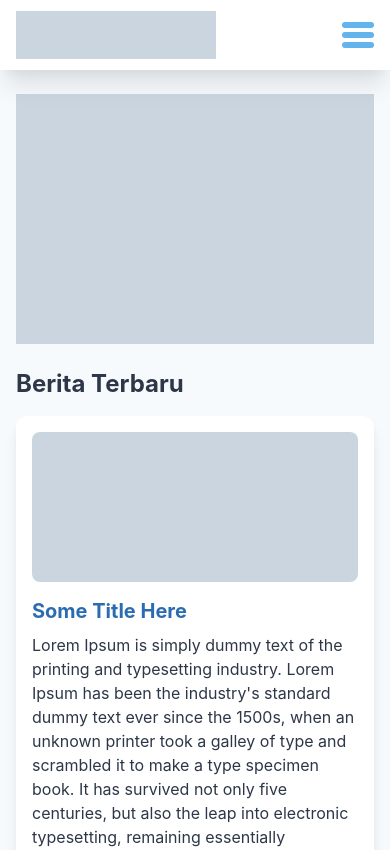
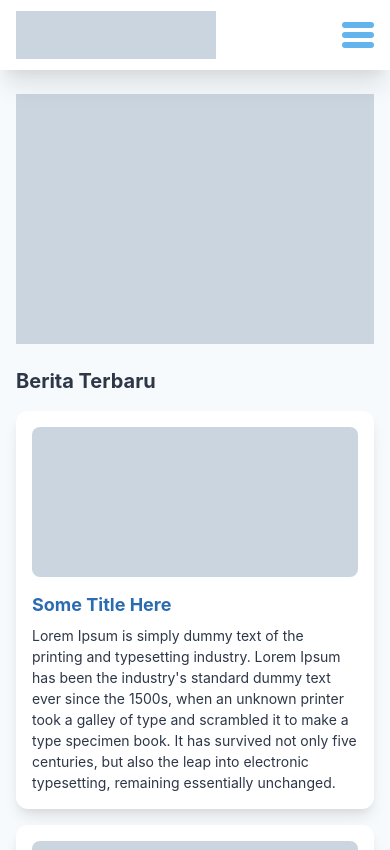
Before and after one commit to raharditya/batik-girilayu, a Next.js app: page / in a window 390 px wide. Shown: the top 850 px of the page. Built offline with nearby package versions, Linux system fonts and the light colour scheme.

Commit message:
Improve responsive font sizes

```diff
--- a/components/CatalogueItem.js
+++ b/components/CatalogueItem.js
@@ -7,7 +7,7 @@ export default function CatalogueItem(props) {
       <Box bg="gray.300" w="100px" h="100px" flexShrink="0" rounded="lg"></Box>
       <VStack justifyContent="space-between" alignItems="start">
         <Box>
-          <Heading as="h2" fontSize="xl" color="blue.600">
+          <Heading as="h2" fontSize={{ base: 'lg', lg: 'xl' }} color="blue.600">
             {props.title}
           </Heading>
           <Text>{props.children}</Text>
--- a/components/GalleryItem.js
+++ b/components/GalleryItem.js
@@ -6,7 +6,7 @@ export default function GalleryItem(props) {
     <Stack w="full" direction="column" bg="white" spacing="4" mb="4" p="4" rounded="xl" shadow="xl">
       <Box bg="gray.300" h="200px" flexShrink="0" rounded="lg"></Box>
       <Box>
-        <Heading as="h2" fontSize="xl" color="blue.600">
+        <Heading as="h2" fontSize={{ base: 'lg', lg: 'xl' }} color="blue.600">
           {props.title}
         </Heading>
         <Text>{props.description}</Text>
--- a/components/Nav.js
+++ b/components/Nav.js
@@ -20,6 +20,7 @@ export default function Nav() {
             position={{ base: 'absolute', md: 'relative' }}
             direction={{ base: 'column', md: 'row' }}
             height={{ base: 'calc(100vh - 70px)', md: 'auto' }}
+            fontSize={{ base: 'xl', lg: 'md' }}
             top={{ base: '70px', md: 'auto' }}
             left={{ base: '0px', md: 'auto' }}
             right={{ base: '0px', md: 'auto' }}
@@ -51,6 +52,7 @@ export default function Nav() {
             onClick={toggleNav}
             pos="relative"
             zIndex="20"
+            cursor="pointer"
           >
             <Box w="8" h="1.5" rounded="full" bg="blue.300" className="nav-line line-1"></Box>
             <Box w="8" h="1.5" rounded="full" bg="blue.300" className="nav-line line-2"></Box>
--- a/components/NewsItem.js
+++ b/components/NewsItem.js
@@ -13,7 +13,7 @@ export default function NewsItem(props) {
       spacing="4"
     >
       <Box>
-        <Heading as="h2" fontSize="xl" color="blue.600" mt="0" mb="2">
+        <Heading as="h2" fontSize={{ base: 'lg', lg: 'xl' }} color="blue.600" mt="0" mb="2">
           {props.title}
         </Heading>
         <Text>{props.excerpt}</Text>
--- a/pages/galeri.js
+++ b/pages/galeri.js
@@ -12,7 +12,7 @@ export default function GaleriPage() {
         <link rel="icon" href="/favicon.ico" />
       </Head>
 
-      <Container maxW="container.xl" color="gray.700">
+      <Container maxW="container.xl" color="gray.700" fontSize={{ base: 'sm', lg: 'md' }}>
         <Box as="main">
           <Stack direction={{ base: 'column', md: 'row' }} spacing="6">
             <Box
--- a/pages/index.js
+++ b/pages/index.js
@@ -11,10 +11,10 @@ export default function Home() {
         <link rel="icon" href="/favicon.ico" />
       </Head>
 
-      <Container maxW="container.xl" color="gray.700">
+      <Container maxW="container.xl" color="gray.700" fontSize={{ base: 'sm', lg: 'md' }}>
         <Box as="main">
           <Box bg="gray.300" w="full" h="250px" />
-          <Heading as="h1" fontSize="2xl" mt="6" mb="4">
+          <Heading as="h1" fontSize={{ base: 'xl', lg: '2xl' }} mt="6" mb="4">
             Berita Terbaru
           </Heading>
 
--- a/pages/katalog.js
+++ b/pages/katalog.js
@@ -12,7 +12,7 @@ export default function KatalogPage() {
         <link rel="icon" href="/favicon.ico" />
       </Head>
 
-      <Container maxW="container.xl" color="gray.700">
+      <Container maxW="container.xl" color="gray.700" fontSize={{ base: 'sm', lg: 'md' }}>
         <Box as="main">
           <Stack direction={{ base: 'column', md: 'row' }} spacing="6">
             <Box
--- a/pages/tentang-kami.js
+++ b/pages/tentang-kami.js
@@ -11,7 +11,7 @@ export default function AboutPage() {
         <link rel="icon" href="/favicon.ico" />
       </Head>
 
-      <Container maxW="container.xl" color="gray.700">
+      <Container maxW="container.xl" color="gray.700" fontSize={{ base: 'sm', lg: 'md' }}>
         <Box as="main">
           <Box bg="gray.300" w="full" h="250px" rounded="xl" />
 
```
